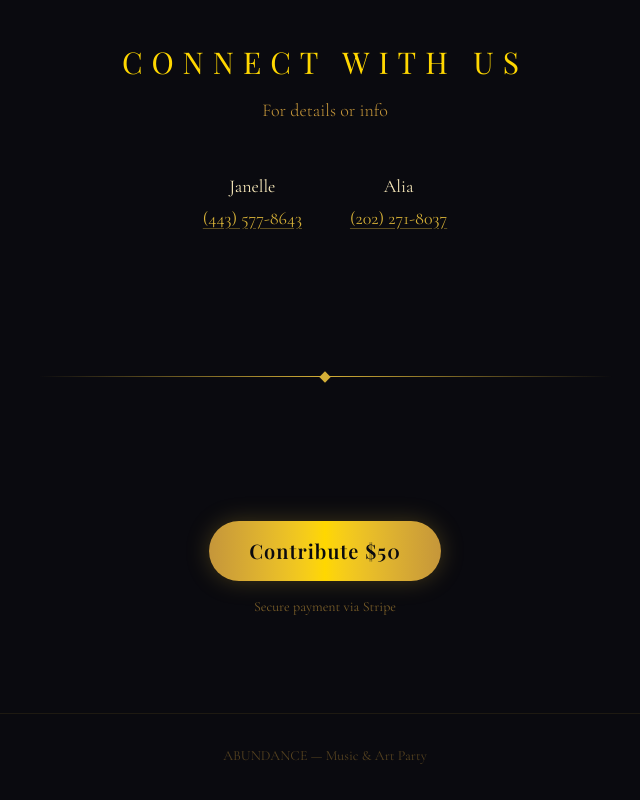
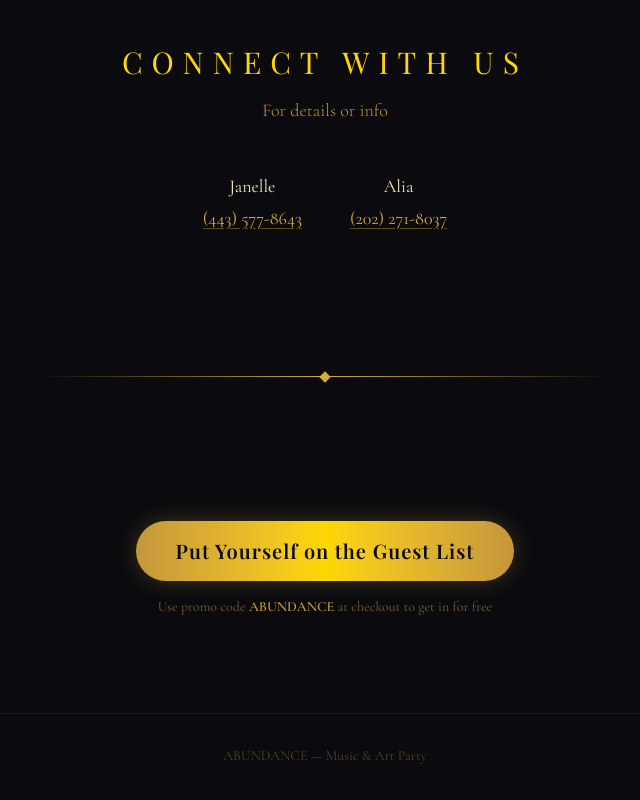
Before and after one commit to lexax666666/abundance-party, a Next.js app in the folder apps/web/: page / in a window 1280 px wide. Shown: the part 3680-4480 px from the top of the page, without its empty margins (315-955 px from the left). Built offline with nearby package versions, Linux system fonts and the light colour scheme; a web font is replaced by a local one.

Commit message:
Reframe CTA as guest list signup with free promo code
Replaces the transactional "Contribute $50" framing with an invitation
("Put Yourself on the Guest List") and surfaces the ABUNDANCE promo code
underneath so visitors know they can attend for free.

```diff
--- a/apps/web/src/components/PaymentButton.tsx
+++ b/apps/web/src/components/PaymentButton.tsx
@@ -9,11 +9,11 @@ export default function PaymentButton() {
         rel="noopener noreferrer"
         className="group relative inline-block rounded-full bg-gradient-to-r from-gold-warm via-gold-light to-gold-warm px-10 py-4 font-[family-name:var(--font-serif)] text-lg font-semibold tracking-wider text-cosmic-deep transition-all duration-300 hover:scale-105 hover:shadow-[0_0_40px_rgba(255,215,0,0.4)] sm:text-xl animate-pulse-glow"
       >
-        Contribute $50
+        Put Yourself on the Guest List
       </a>
 
       <p className="mt-4 font-[family-name:var(--font-body)] text-sm text-gold-warm/60">
-        Secure payment via Stripe
+        Use promo code <span className="font-semibold text-gold-warm">ABUNDANCE</span> at checkout to get in for free
       </p>
     </section>
   );
```
